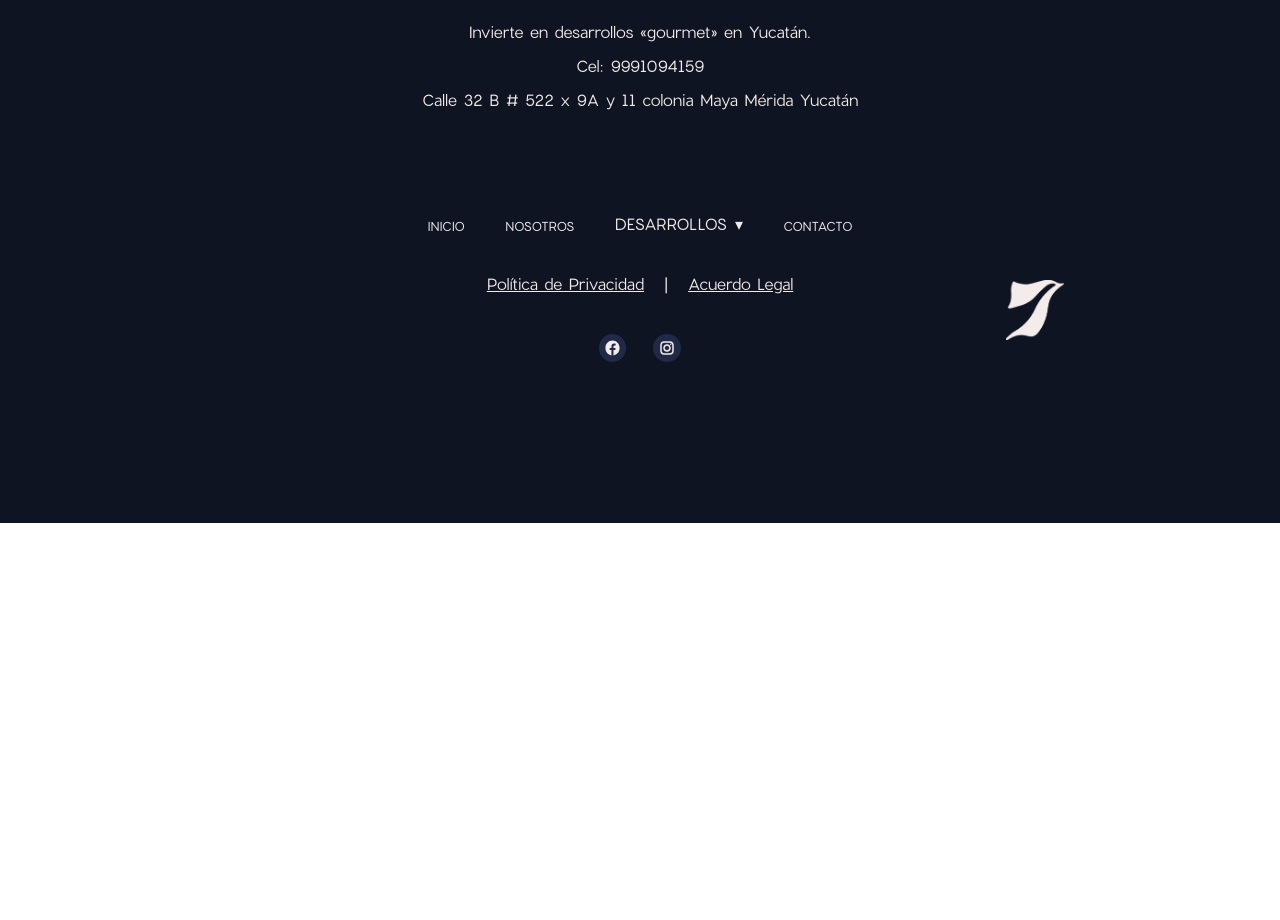
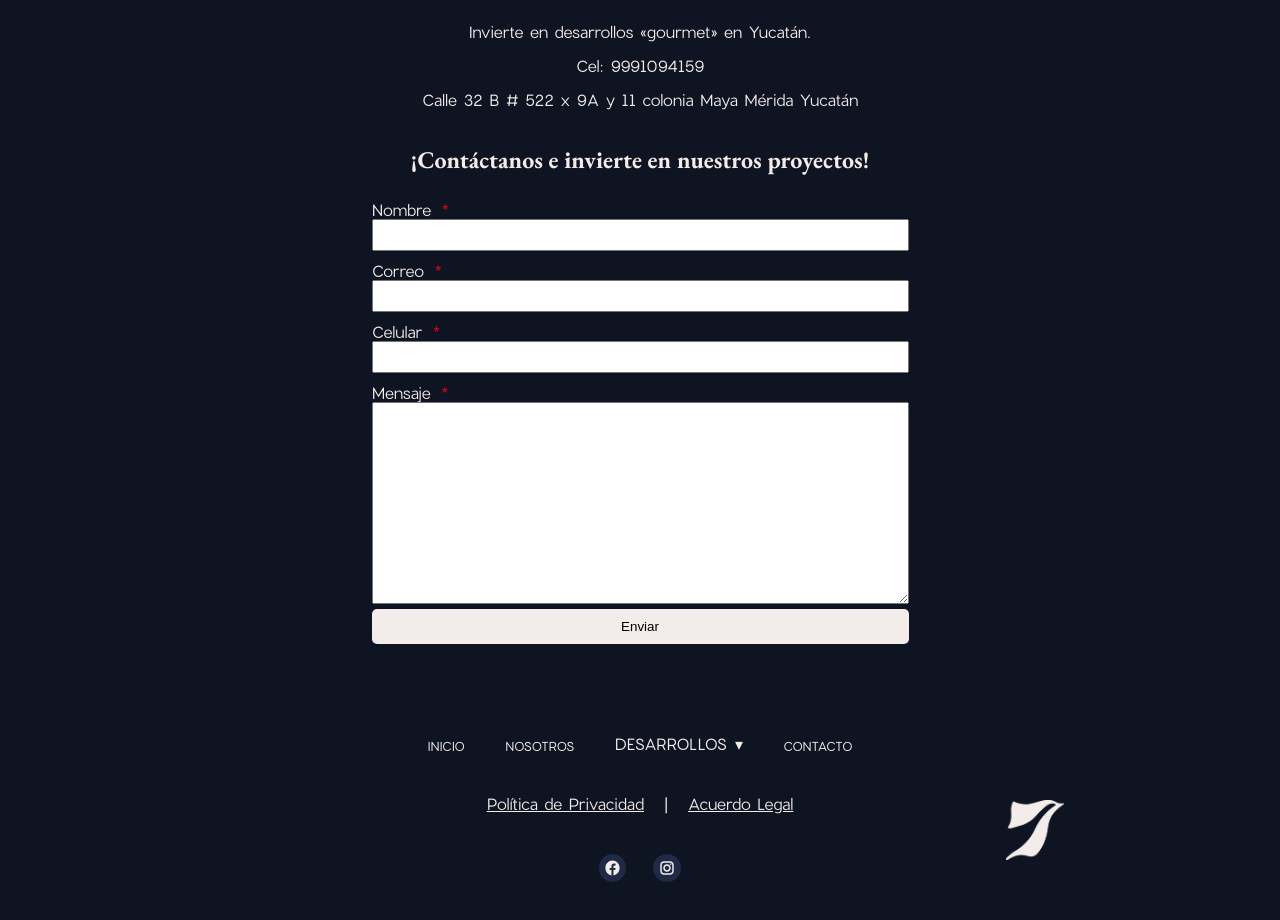
Before and after one commit to BrandonFraustroAMT/s-ptimo, a Next.js app: page / in a window 1280 px wide. Shown: the part 2447-3367 px from the top of the page. Before the commit the page ends 2970 px from the top, so only its background shows below. Built offline with nearby package versions, Linux system fonts and the light colour scheme.

Commit message:
feat: adding form in pages

```diff
--- a/app/components/bodyhome/BodyHome.tsx
+++ b/app/components/bodyhome/BodyHome.tsx
@@ -1,4 +1,6 @@
 import Image from "next/image"
+import Formulario from "../formulario/Formulario"
+
 import logotipo from "../../assets/images/logotipo.png"
 import render from "../../assets/images/Render2.jpg"
 import sevenna from "../../assets/images/sevenna.jpg"
@@ -114,6 +116,9 @@ export default function BodyHome() {
         <div className="home-footer-list1__text">
           <p>Calle 32 B # 522 x 9A y 11 colonia Maya Mérida Yucatán</p>
         </div>
+        <div>
+          <Formulario />
+        </div>
       </div>
     </div>
   )
--- a/app/components/bodysevenna/BodySevenna.css
+++ b/app/components/bodysevenna/BodySevenna.css
@@ -313,6 +313,10 @@
     font-weight: 500;
 }
 
+.sevenna-adquiere__socialmedia {
+    padding-top: 20px;
+}
+
 .sevenna-adquiere__socialmedia-images {
     display: flex;
     flex-direction: row;
--- a/app/components/bodysevenna/BodySevenna.tsx
+++ b/app/components/bodysevenna/BodySevenna.tsx
@@ -2,6 +2,7 @@
 import Image from "next/image"
 
 import { Swiper, SwiperSlide } from "swiper/react"
+import Formulario from "../formulario/Formulario";
 
 import 'swiper/css';
 import 'swiper/css/navigation';
@@ -151,6 +152,9 @@ export default function BodySevenna() {
           <div className="sevenna-adquiere__text">
             <p>Déjanos tus datos y en seguida uno de nuestros asesores se contactará contigo</p>
           </div>
+          <div>
+            <Formulario />
+          </div>
           <div className="sevenna-adquiere__socialmedia">
             <div className="sevenna-adquiere__text">
               <p>Síguenos en redes sociales: @sevennatelchac</p>
--- a/app/components/bodyvillasgaleira/BodyVillasGaleira.css
+++ b/app/components/bodyvillasgaleira/BodyVillasGaleira.css
@@ -216,6 +216,9 @@
     font-weight: 500;
 }
 
+.villasg-adquiere__socialmedia {
+    padding-top: 20px;
+}
 .villasg-adquiere__socialmedia-images {
     display: flex;
     flex-direction: row;
--- a/app/components/bodyvillasgaleira/BodyVillasGaleira.tsx
+++ b/app/components/bodyvillasgaleira/BodyVillasGaleira.tsx
@@ -1,4 +1,6 @@
 import Image from "next/image"
+import Formulario from "../formulario/Formulario"
+
 import "./BodyVillasGaleira.css"
 
 import mapa from "../../assets/images/ubicacion.png"
@@ -100,6 +102,9 @@ export default function BodyVillasGaleira() {
           <div className="villasg-adquiere__text">
             <p>Déjanos tus datos y en seguida uno de nuestros asesores se contactará contigo</p>
           </div>
+          <div>
+            <Formulario />
+          </div>
           <div className="villasg-adquiere__socialmedia">
             <div className="villasg-adquiere__text">
               <p>Síguenos en redes sociales: @villasgaleira</p>
@@ -112,6 +117,7 @@ export default function BodyVillasGaleira() {
                 <a href="https://www.instagram.com/villasgaleira?igsh=NTc4MTIwNjQ2YQ=="><Image src={instagram} alt="Logo"/></a>
               </div>
             </div>
+
           </div>
         </div>
       </div>
--- /dev/null
+++ b/app/components/formulario/Formulario.css
@@ -0,0 +1,41 @@
+.formulario-title {
+    padding: 20px 0;
+}
+.formulario-title h3{
+    font-size: 1.5rem;
+    text-align: center;
+    color: var(--white);
+    font-family: var(--font-garamond-variable);
+}
+.formulario-form {
+    padding: 5px 0;
+    display: flex;
+    flex-direction: column;
+}
+.formulario-form label{
+    color: var(--white);
+    font-size: 1rem;
+}
+.formulario-form label::after{
+    content: '*';
+    color: red;
+    padding-left: 10px;
+}
+
+.formulario-form input{
+    font-size: 1rem;
+    padding: 5px;
+}
+.formulario-form textarea{
+    font-size: 1rem;
+    padding: 10px;
+}
+
+form button{
+    width: 100%;
+    background-color: var(--white);
+    border: none;
+    padding: 10px 0;
+    cursor: pointer;
+    border-radius: 5px;
+}
--- /dev/null
+++ b/app/components/formulario/Formulario.tsx
@@ -0,0 +1,28 @@
+import "./Formulario.css"
+
+export default function Formulario() {
+  return(
+    <>
+      <div className="formulario-title"><h3>¡Contáctanos e invierte en nuestros proyectos!</h3></div>
+      <form action="#">
+        <div className="formulario-form">
+          <label htmlFor="name">Nombre</label>
+          <input type="text" />
+        </div>
+        <div className="formulario-form">
+          <label htmlFor="email">Correo</label>
+          <input type="email" />
+        </div>
+        <div className="formulario-form">
+          <label htmlFor="phone">Celular</label>
+          <input type="number" />
+        </div>
+        <div className="formulario-form">
+          <label htmlFor="message">Mensaje</label>
+          <textarea name="message" id="message" rows={10} cols={50}></textarea>
+        </div>
+        <button type="submit">Enviar</button>
+      </form>
+    </>
+  )
+}
```
Also changed, not shown: app/components/bodycontacto/BodyContacto.css (+0 -33 lines), app/components/bodycontacto/BodyContacto.tsx (+2 -20 lines).
